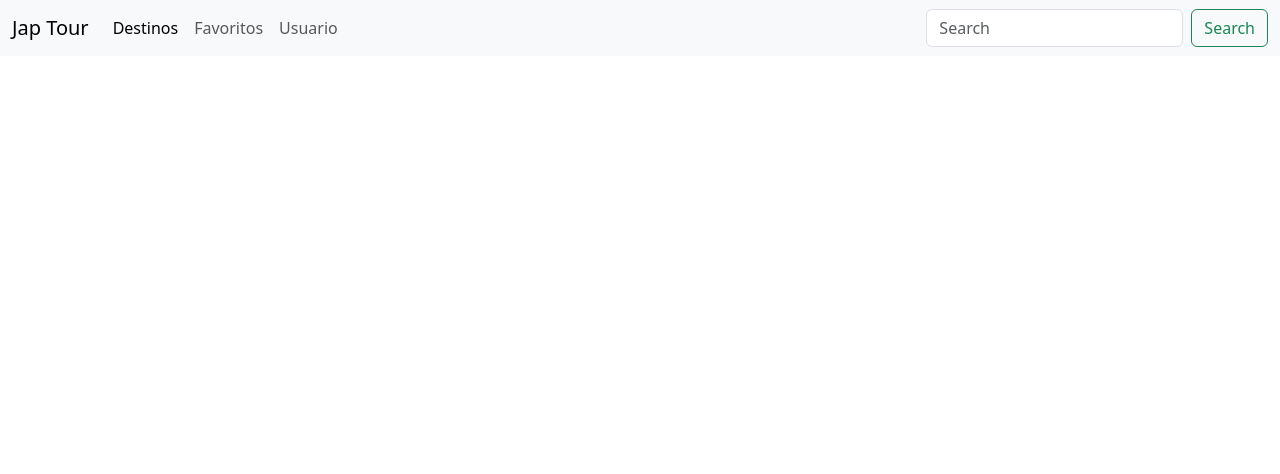
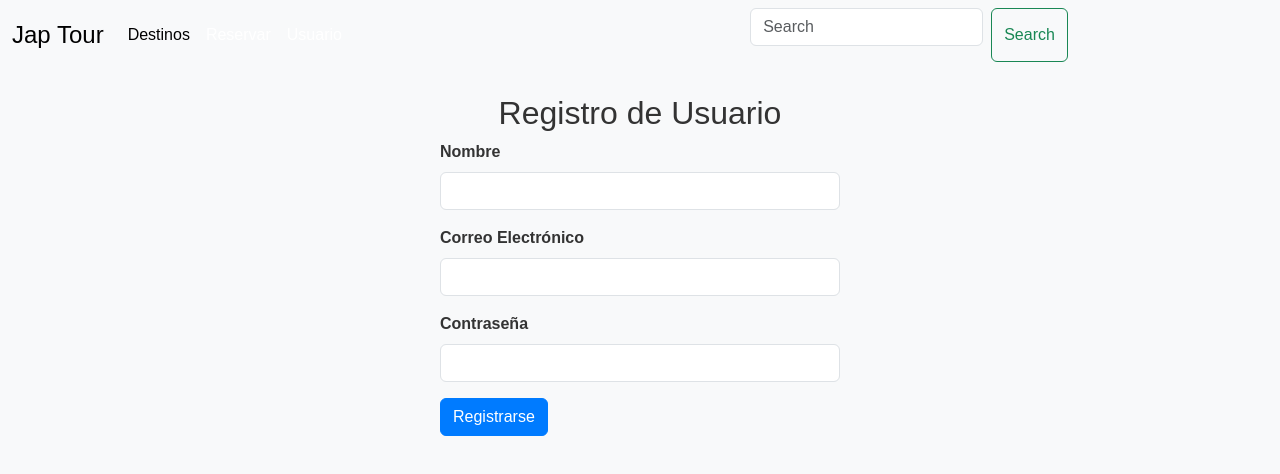
Before and after one commit to Agustin2799/agenciaViajes, a plain HTML site: page usuario.html in a window 1280 px wide. Drawn offline with nearby package versions, Linux system fonts and the light colour scheme.

Commit message:
más cosas

```diff
--- /dev/null
+++ b/reservar.css
@@ -0,0 +1,63 @@
+body {
+    font-family: 'Arial', sans-serif;
+    background-color: #f8f9fa;
+    color: #333;
+    margin: 0;
+    padding: 0;
+}
+
+.container {
+    max-width: 800px;
+    margin: 0 auto;
+}
+
+
+.navbar {
+    background-color: #007bff;
+    color: #fff;
+}
+
+.navbar-brand {
+    font-size: 1.5em;
+}
+
+.navbar-toggler-icon {
+    color: #fff;
+}
+
+.navbar-nav a {
+    color: #fff;
+    margin-right: 15px;
+}
+
+
+.card {
+    margin-top: 20px;
+}
+
+.card-img-top {
+    max-height: 200px;
+    object-fit: cover;
+}
+
+.card-body {
+    text-align: center;
+}
+
+.form-label {
+    font-weight: bold;
+}
+
+.form-control {
+    margin-bottom: 1em;
+}
+
+.btn-primary {
+    background-color: #007bff;
+    border-color: #007bff;
+}
+
+.btn-primary:hover {
+    background-color: #0056b3;
+    border-color: #0056b3;
+}
--- /dev/null
+++ b/usuario.css
@@ -0,0 +1,56 @@
+body {
+    font-family: 'Arial', sans-serif;
+    background-color: #f8f9fa;
+    color: #333;
+}
+#tituloregistro{
+    text-align: center;
+}
+
+.container {
+    max-width: 800px;
+}
+
+
+.navbar {
+    background-color: #007bff;
+    color: #fff;
+}
+
+.navbar-brand {
+    font-size: 1.5em;
+}
+
+.navbar-toggler-icon {
+    color: #fff;
+}
+
+.navbar-nav a {
+    color: #fff;
+}
+
+
+form {
+    max-width: 400px;
+    margin: auto;
+}
+
+.form-label {
+    font-weight: bold;
+}
+
+.form-control {
+    margin-bottom: 1em;
+}
+
+.btn-primary {
+
+    background-color: #007bff;
+    border-color: #007bff;
+}
+
+.btn-primary:hover {
+
+    background-color: #0056b3;
+    border-color: #0056b3;
+}
--- a/usuario.html
+++ b/usuario.html
@@ -6,14 +6,16 @@
     <meta name="viewport" content="width=device-width, initial-scale=1.0">
     <link href="https://cdn.jsdelivr.net/npm/bootstrap@5.3.2/dist/css/bootstrap.min.css" rel="stylesheet"
     integrity="sha384-T3c6CoIi6uLrA9TneNEoa7RxnatzjcDSCmG1MXxSR1GAsXEV/Dwwykc2MPK8M2HN" crossorigin="anonymous">
+    <link rel="stylesheet" href="usuario.css">
     <script src="https://cdn.jsdelivr.net/npm/bootstrap@5.3.2/dist/js/bootstrap.bundle.min.js"
         integrity="sha384-C6RzsynM9kWDrMNeT87bh95OGNyZPhcTNXj1NW7RuBCsyN/o0jlpcV8Qyq46cDfL"
         crossorigin="anonymous"></script>
-    <title>Jap Tour</title>
+    <title>Jap Tour - Usuario</title>
 </head>
 
 <body>
     <nav class="navbar navbar-expand-lg bg-body-tertiary">
+
             <div class="container-fluid">
                 <a class="navbar-brand" href="index.html">Jap Tour</a>
                 <button class="navbar-toggler" type="button" data-bs-toggle="collapse"
@@ -27,7 +29,7 @@
                             <a class="nav-link active" aria-current="page" href="destinos.html">Destinos</a>
                         </li>
                         <li class="nav-item">
-                        <a class="nav-link" href="favoritos.html">Favoritos</a>
+                            <a class="nav-link" href="reservar.html">Reservar</a>
                         </li>
                         <li class="nav-item">
                             <a class="nav-link" href="usuario.html">Usuario</a>
@@ -39,7 +41,28 @@
                     </form>
                 </div>
             </div>
+
     </nav>
+
+    <div class="container mt-4">
+        <h2 id="tituloregistro">Registro de Usuario</h2>
+        <form>
+            <div class="mb-3">
+                <label for="nombre" class="form-label">Nombre</label>
+                <input type="text" class="form-control" id="nombre" name="nombre" required>
+            </div>
+            <div class="mb-3">
+                <label for="email" class="form-label">Correo Electrónico</label>
+                <input type="email" class="form-control" id="email" name="email" required>
+            </div>
+            <div class="mb-3">
+                <label for="password" class="form-label">Contraseña</label>
+                <input type="password" class="form-control" id="password" name="password" required>
+            </div>
+            <button type="submit" class="btn btn-primary">Registrarse</button>
+        </form>
+    </div>
+
 </body>
 
 </html>
```
Also changed, not shown: favoritos.html (deleted, +0 -45 lines), index.html (+5 -4 lines), reservar.html (added, +69 -0 lines), reservar.js (added, +12 -0 lines). Lines whose indentation alone changed are shown as unchanged.
